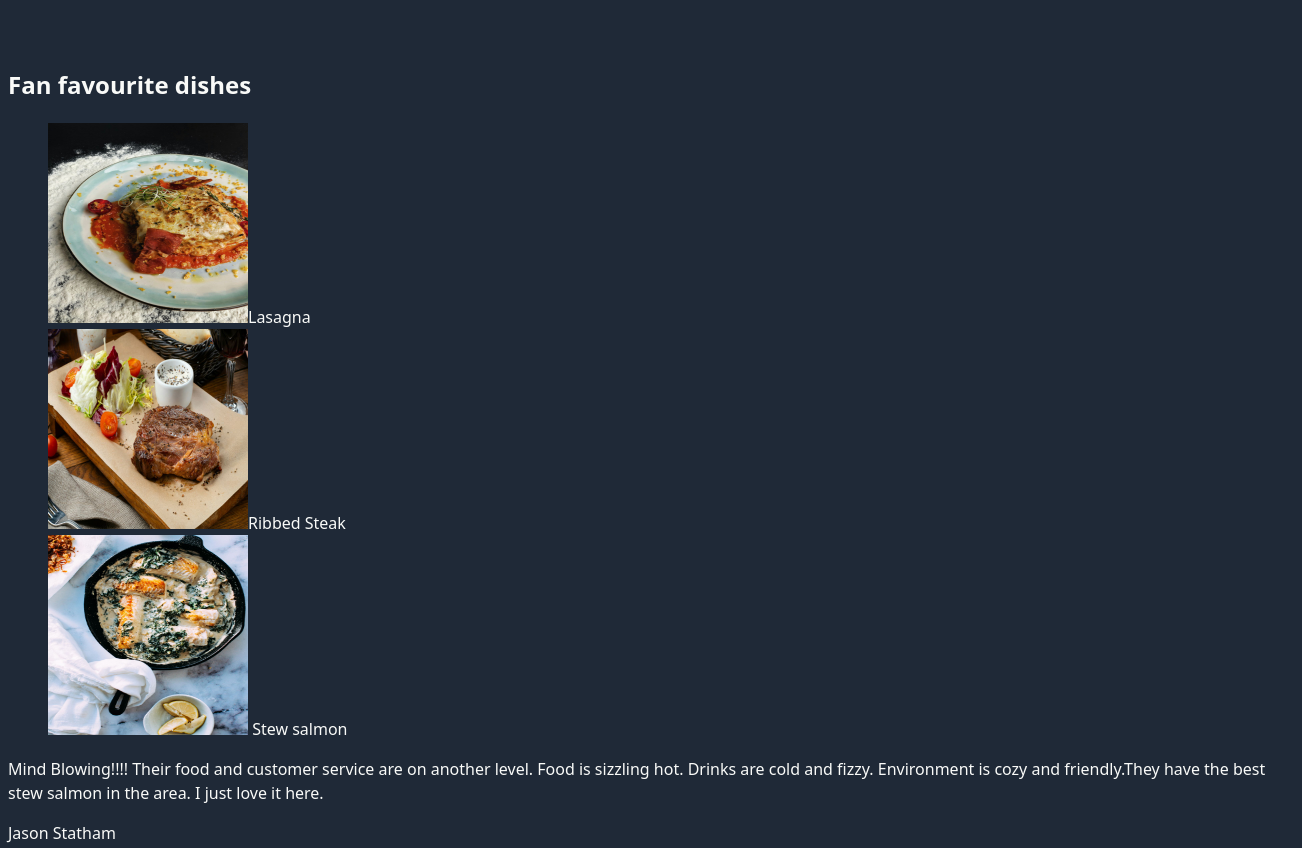
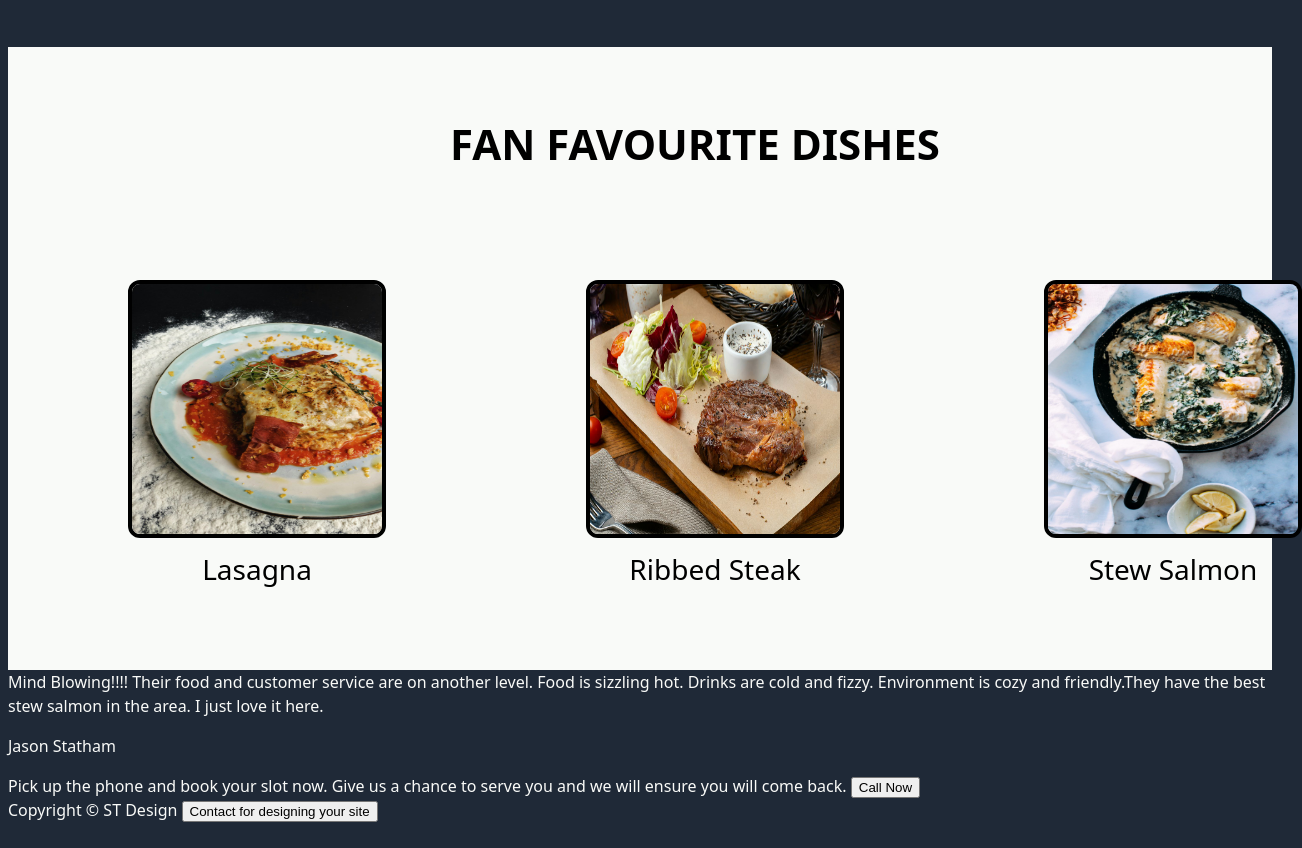
Before and after one commit to shais91/resturant, a plain HTML site: page index.html in a window 1280 px wide. Shown: the part 621-1469 px from the top of the page, 1302 px wide, since content can reach past the window. Drawn offline with Linux system fonts and the light colour scheme.

Commit message:
added main content styling

```diff
--- a/css/styles.css
+++ b/css/styles.css
@@ -11,6 +11,9 @@ html {
 /* Navigation & Hero  */
 
 /* skip to main ::content */
+
+
+
 .screen-reader-text {
   position: absolute;
   left: -100%;
@@ -19,9 +22,13 @@ html {
   opacity: 0;
 }
 .screen-reader-text:focus{
-  left: 20%;
+  left: 50%;
+  /* transform: translateX(-50%) */
   opacity: 1;
 }
+
+/* ---------------------------- */
+
 
 .header-nav {
   display: flex;
@@ -54,6 +61,9 @@ html {
 }
 
 /* hero box styling  */
+
+
+
 .header-title {
     display: flex;
     /* flex-flow: row wrap;
@@ -116,6 +126,50 @@ ul {
   /* color: aliceblue; */
 }
 
+
+/* Dish options styling */
+
+.dish-options{
+  background-color: #f9faf8;
+  display: flex;
+  flex-flow:column wrap;
+  justify-content: center;
+  align-items: center;
+  gap: 20px;
+  font-size: 28px;
+  text-transform: uppercase;
+  padding: 30px;
+  color: black;
+  font-weight: 800;
+}
+
+.dish-options ul {
+  font-weight: 400;
+  /* color: b; */
+  display: flex;
+  flex-flow: row nowrap;
+  justify-content: space-between;
+  /* padding: 50px; */
+  gap: 200px;
+  /* width: 0%; */
+  margin: 50px;
+  /* flex: 1; */
+  text-align: center;
+
+  text-transform: capitalize;
+}
+
+.dish-options ul img{
+  border: 4px solid black;
+  /* text-decoration: underline solid black; */
+  border-radius: 12px;
+  height="200px"
+  width="200px"
+}
+
+
+
+
 /* Links styling */
 
 a {
--- a/index.html
+++ b/index.html
@@ -46,37 +46,40 @@
 
     <!-- Main Content -->
 
-    <main id="main-content">
+    <main id="main-content" class="dish">
+      <div class="dish-options">
         <h2>Fan favourite dishes</h2>
+
         <ul>
           <li>
             <img
               src="./images/lasagna.jpg"
-            height="200px"
-            width="200px"
+              height="250px"
+              width="250px"
               alt="yummy lasagna"
-          />Lasagna
+            /><br />Lasagna
           </li>
 
           <li>
             <img
               src="./images/steak.jpg"
-            height="200px"
-            width="200px"
+              height="250px"
+              width="250px"
               alt="Perfect tender steak"
-          />Ribbed Steak
+            /><br />Ribbed Steak
           </li>
 
           <li>
             <img
               src="./images/stew-salmon.jpg"
               alt="mouth watering stew salmon"
-            height="200px"
-            width="200px"
+              height="250px"
+              width="250px"
             />
-          Stew salmon
+            <br />Stew salmon
           </li>
         </ul>
+      </div>
     </main>
     <section>
       <div class="testimonial">
```
Lines whose indentation alone changed are shown as unchanged.
